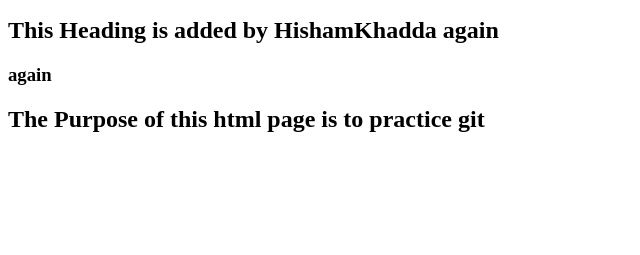
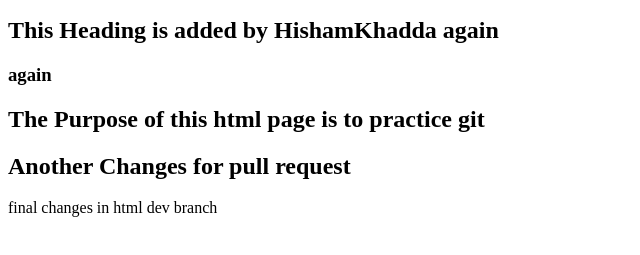
Before and after one commit to Kratux934/project_git_3SI2, a plain HTML site: page index.html in a window 1280 px wide. Shown: the part 101-356 px from the top of the page, without its empty margins (0-640 px from the left). Drawn offline with Linux system fonts and the light colour scheme.

Commit message:
another commit in dev branch

```diff
--- a/index.html
+++ b/index.html
@@ -11,5 +11,7 @@
     <h2>This Heading is added by HishamKhadda again</h2>
     <h3>again</h3>
     <h2>The Purpose of this html page is to practice git</h2>
+    <h2>Another Changes for pull request</h2>
+    <p>final changes in html dev branch</p>
 </body>
 </html>
```
